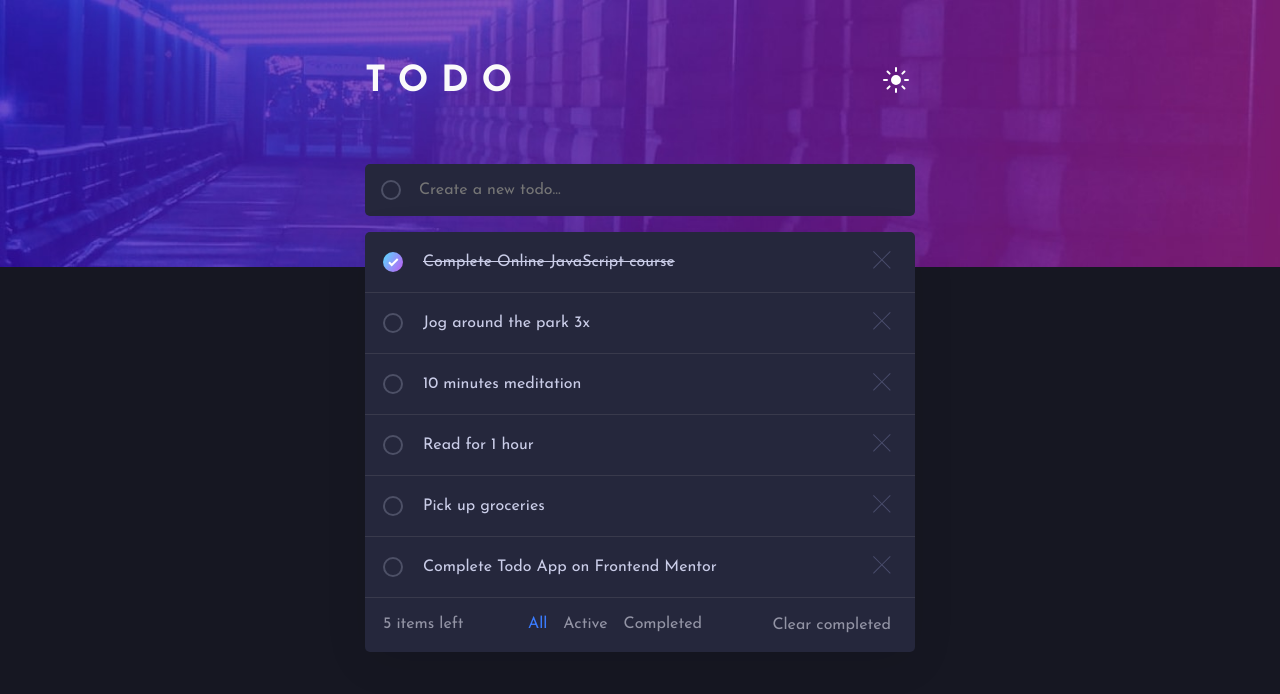
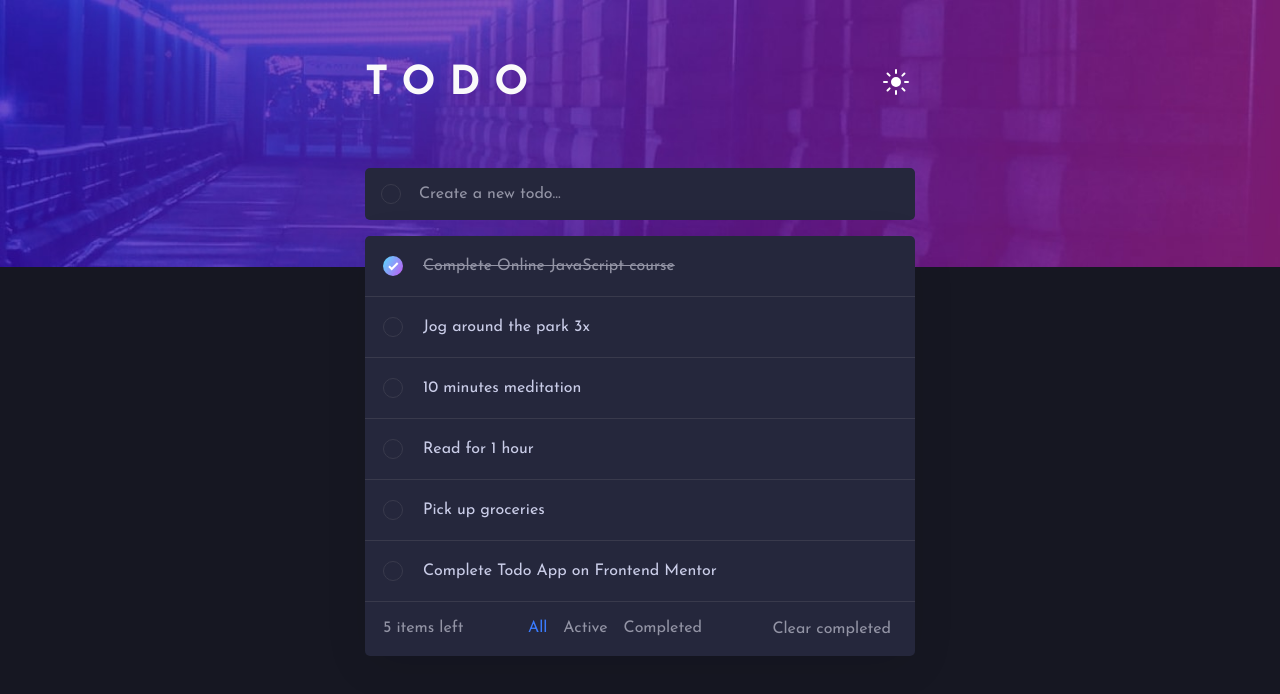
Before and after one commit to lumiuko/todo-app, a React (Vite) app: page / in a window 1280 px wide. Shown: the top 694 px of the page. Built offline with nearby package versions, Linux system fonts and the light colour scheme.

Commit message:
improved styles

```diff
--- a/src/components/AddTodo.jsx
+++ b/src/components/AddTodo.jsx
@@ -16,7 +16,7 @@ export default function AddTodo(props) {
 
   return (
     <form className={styles.form} onSubmit={handleSubmit}>
-      <button className={styles.btnAdd} aria-label="Add item"></button>
+      <button className={`btn-rounded ${styles.btnAdd}`} aria-label="Add item"></button>
       <input onChange={handleChange} value={todoText} placeholder="Create a new todo..." required />
     </form>
   )
--- a/src/components/AddTodo.module.css
+++ b/src/components/AddTodo.module.css
@@ -16,17 +16,14 @@
   border: none;
 }
 
+.form input::placeholder {
+  color: var(--dark-grayish-blue);
+}
+
 .form input:focus {
   outline: none;
 }
 
 .btnAdd {
-  cursor: pointer;
-  flex-shrink: 0;
   align-self: center;
-  width: 20px;
-  height: 20px;
-  background: transparent;
-  border-radius: 50%;
-  border: 2px solid var(--check-border-color);
 }
--- a/src/components/Header.module.css
+++ b/src/components/Header.module.css
@@ -17,6 +17,6 @@
   }
 
   h1 {
-    font-size: 2.25rem;
+    font-size: 2.5rem;
   }
 }
--- a/src/components/TodoItem.jsx
+++ b/src/components/TodoItem.jsx
@@ -15,7 +15,7 @@ export default function TodoItem(props) {
 
   return (
     <li className={`${styles.todoItem} ${isCompleted ? styles.completed : ''}`} onClick={toggleComplete}>
-      <button className={styles.btnComplete} aria-label="Toggle complete"></button>
+      <button className={`btn-rounded ${styles.btnComplete}`} aria-label="Toggle complete"></button>
       <span className={styles.todoText}>{text}</span>
       <button className={`btn ${styles.btnRemove}`} aria-label="Remove item" onClick={removeItem}>
         <img src={closeIcon} alt="Remove item" aria-hidden="true" />
--- a/src/components/TodoItem.module.css
+++ b/src/components/TodoItem.module.css
@@ -1,8 +1,3 @@
-.todoItem,
-.btnComplete {
-  cursor: pointer;
-}
-
 .todoItem {
   display: flex;
   gap: 1.25em;
@@ -13,25 +8,29 @@
   cursor: pointer;
 }
 
-.btnComplete {
-  flex-shrink: 0;
-  width: 20px;
-  height: 20px;
-  background: transparent;
-  border-radius: 50%;
-  border: 2px solid var(--check-border-color);
-  transition: border 0.2s;
-}
-
 .btnRemove {
   margin-left: auto;
 }
 
 .completed > .btnComplete {
   background: url('../assets/icon-check.svg') no-repeat center, var(--check-gradient);
-  border: none;
+  border: transparent;
+  transition: none;
 }
 
 .completed > span {
   text-decoration: line-through;
+  color: var(--dark-grayish-blue);
 }
+
+@media (min-width: 600px) {
+  .btnRemove {
+    opacity: 0;
+    visibility: hidden;
+  }
+
+  .todoItem:hover > .btnRemove {
+    opacity: 1;
+    visibility: visible;
+  }
+}
--- a/src/index.css
+++ b/src/index.css
@@ -6,7 +6,6 @@
   --card-text-color: hsl(235, 19%, 35%);
   --card-text-hover-color: hsl(235, 19%, 35%);
   --card-border-color: hsl(233, 11%, 84%);
-  --check-border-color: hsl(236, 33%, 92%);
   --dark-grayish-blue: hsl(236, 9%, 61%);
   --check-gradient: linear-gradient(120deg, hsl(192, 100%, 67%) 0%, hsl(280, 87%, 65%) 100%);
 }
@@ -18,7 +17,6 @@
   --card-text-color: hsl(234, 39%, 85%);
   --card-text-hover-color: hsl(234, 39%, 85%);
   --card-border-color: hsl(237, 14%, 26%);
-  --check-border-color: hsl(233, 14%, 35%);
 }
 
 *,
@@ -75,6 +73,16 @@ h1 {
   color: var(--card-text-hover-color);
 }
 
+.btn-rounded {
+  flex-shrink: 0;
+  cursor: pointer;
+  width: 20px;
+  height: 20px;
+  background: transparent;
+  border-radius: 50%;
+  border: 1px solid var(--card-border-color);
+}
+
 @media (min-width: 600px) {
   :root {
     --bg-image: url('./assets/bg-desktop-light.jpg');
```
